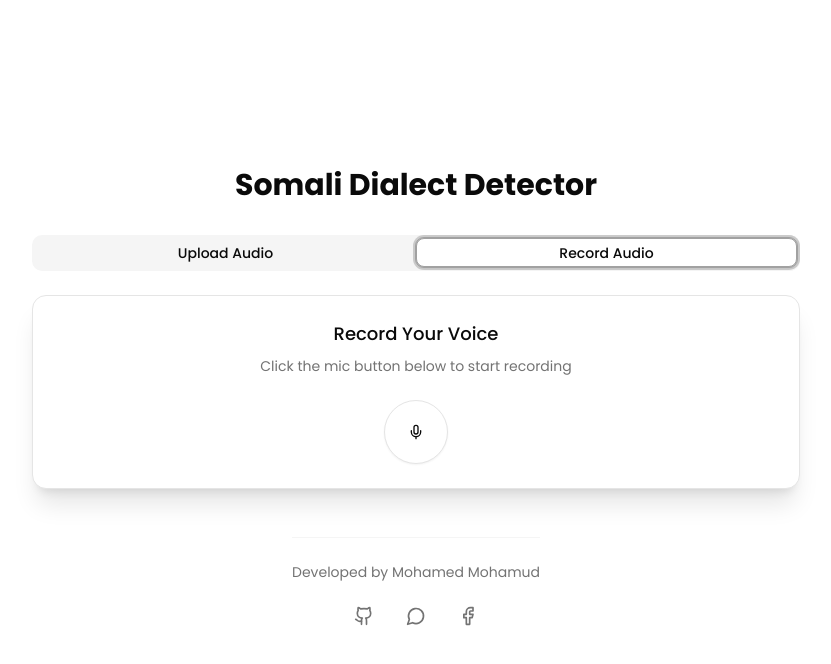
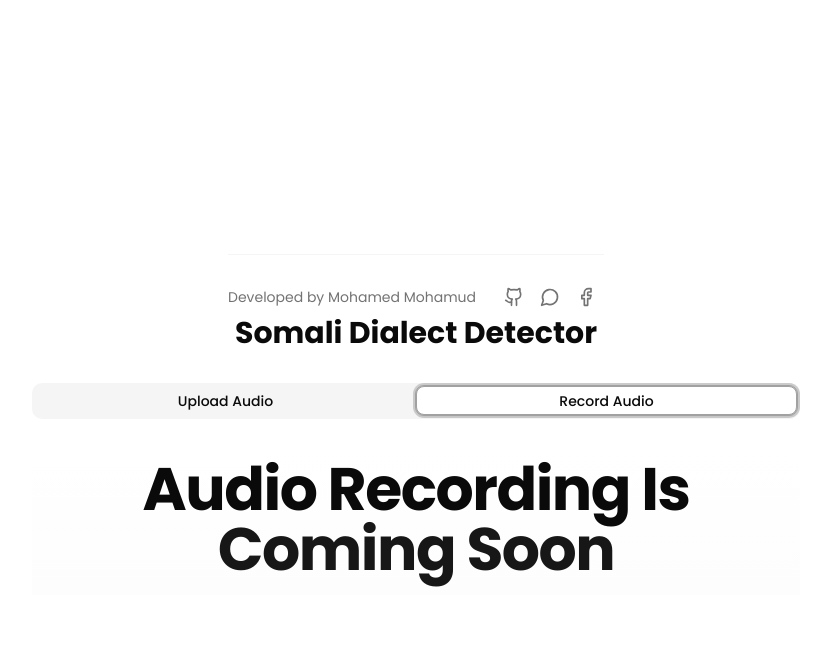
Before and after one commit to mohamed-tsx/Somali-Dialect-Detector, a React (Vite) app in the folder Client/: page / in a window 1280 px wide. Both pictures are taken after a click on the tab "Record Audio". Shown: the top 664 px of the page, without its empty margins (224-1055 px from the left). Built offline with nearby package versions, Linux system fonts and the light colour scheme.

Commit message:
add audio recorder placeholder; integrate react-use-audio-recorder package and update UI components

```diff
--- a/Client/package.json
+++ b/Client/package.json
@@ -23,6 +23,7 @@
     "react": "^19.0.0",
     "react-dom": "^19.0.0",
     "react-dropzone": "^14.3.8",
+    "react-use-audio-recorder": "^0.4.1",
     "sonner": "^2.0.1",
     "tailwind-merge": "^3.0.2",
     "tailwindcss": "^4.0.15",
--- a/Client/src/App.tsx
+++ b/Client/src/App.tsx
@@ -4,19 +4,14 @@ import AudioUploader from "./AudioUpload";
 export default function App() {
   return (
     <main className="flex min-h-screen flex-col items-center justify-center p-4 md:p-24">
-      <div className="w-full max-w-3xl">
-        <h1 className="mb-8 text-center text-3xl font-bold">
-          Somali Dialect Detector
-        </h1>
-        <AudioUploader />
-      </div>
-      {/* Developer Credit Footer */}
-      <footer className="mt-12 pt-6 border-t border-muted">
-        <div className="flex flex-col items-center justify-center space-y-4">
+      {/* Developer Credit Header */}
+      <header className="mt-12 pt-6 border-t border-muted">
+        <div className="flex items-center justify-center gap-5">
           <p className="text-sm text-muted-foreground">
             Developed by Mohamed Mohamud
           </p>
-          <div className="flex items-center space-x-4">
+
+          <div className="flex items-center">
             <a
               href="https:/github.com/mohamed-tsx"
               target="_blank"
@@ -42,7 +37,13 @@ export default function App() {
             </a>
           </div>
         </div>
-      </footer>
+      </header>
+      <div className="w-full max-w-3xl">
+        <h1 className="mb-8 text-center text-3xl font-bold">
+          Somali Dialect Detector
+        </h1>
+        <AudioUploader />
+      </div>
     </main>
   );
 }
--- a/Client/src/AudioUpload.tsx
+++ b/Client/src/AudioUpload.tsx
@@ -15,9 +15,10 @@ import { Button } from "@/components/ui/button";
 import { Card } from "@/components/ui/card";
 import { Tabs, TabsContent, TabsList, TabsTrigger } from "@/components/ui/tabs";
 import AudioPlayer from "@/components/audio-player";
-import AudioRecorder from "@/components/audio-recorder";
+// import AudioRecorder from "@/components/audio-recorder";
 import axios from "axios";
 import { toast, Toaster } from "sonner";
+import ComingSoon from "./components/audio-recorder-coming-soon";
 
 export default function AudioUploader() {
   const [audioFiles, setAudioFiles] = useState<File[]>([]);
@@ -69,9 +70,9 @@ export default function AudioUploader() {
     fileInputRef.current?.click();
   };
 
-  const addRecordedAudio = (audioFile: File) => {
-    setAudioFiles((prev) => [...prev, audioFile]);
-  };
+  // const addRecordedAudio = (audioFile: File) => {
+  //   setAudioFiles((prev) => [...prev, audioFile]);
+  // };
 
   const sendAudioToAPI = async (file: File, index: number) => {
     // Set loading state for this file
@@ -205,7 +206,8 @@ export default function AudioUploader() {
         </TabsContent>
 
         <TabsContent value="record" className="mt-4">
-          <AudioRecorder onRecordingComplete={addRecordedAudio} />
+          <ComingSoon />
+          {/* <AudioRecorder onRecordingComplete={addRecordedAudio} /> */}
         </TabsContent>
       </Tabs>
 
@@ -249,12 +251,12 @@ export default function AudioUploader() {
                       )}
                       {!sendingStatus[index] && <Send className="h-4 w-4" />}
                       {sendingStatus[index] === "success"
-                        ? "Sent"
+                        ? "Dialect Predicted"
                         : sendingStatus[index] === "loading"
-                        ? "Sending..."
+                        ? "Predicting Dialectedd..."
                         : sendingStatus[index] === "error"
                         ? "Retry"
-                        : "Send"}
+                        : "Predict Dialect"}
                     </Button>
                     <Button
                       variant="ghost"
--- a/Client/src/components/audio-player.tsx
+++ b/Client/src/components/audio-player.tsx
@@ -18,6 +18,7 @@ export default function AudioPlayer({ file }: AudioPlayerProps) {
   const audioRef = useRef<HTMLAudioElement | null>(null);
 
   useEffect(() => {
+    console.log(file);
     const url = URL.createObjectURL(file);
     setAudioUrl(url);
 
--- /dev/null
+++ b/Client/src/components/audio-recorder-coming-soon.tsx
@@ -0,0 +1,11 @@
+export default function ComingSoon() {
+  return (
+    <div className="flex flex-col items-center justify-center bg-gradient-to-b from-background to-secondary/20 p-4">
+      <div className="w-full max-w-5xl text-center">
+        <h1 className="text-4xl md:text-6xl font-bold tracking-tight">
+          Audio Recording Is <span className="text-primary">Coming Soon</span>
+        </h1>
+      </div>
+    </div>
+  );
+}
```
Also changed, not shown: 1 other file (tests, documents, lock files or other folders).
